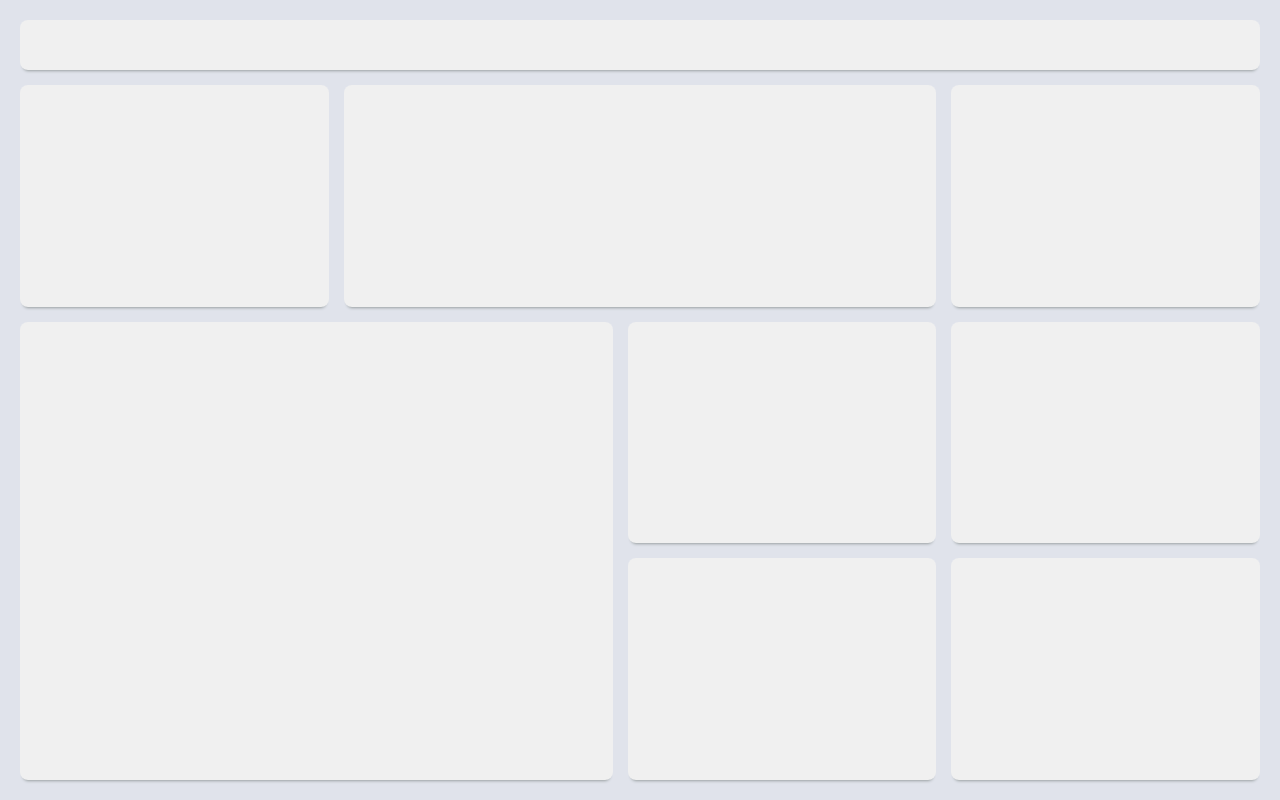
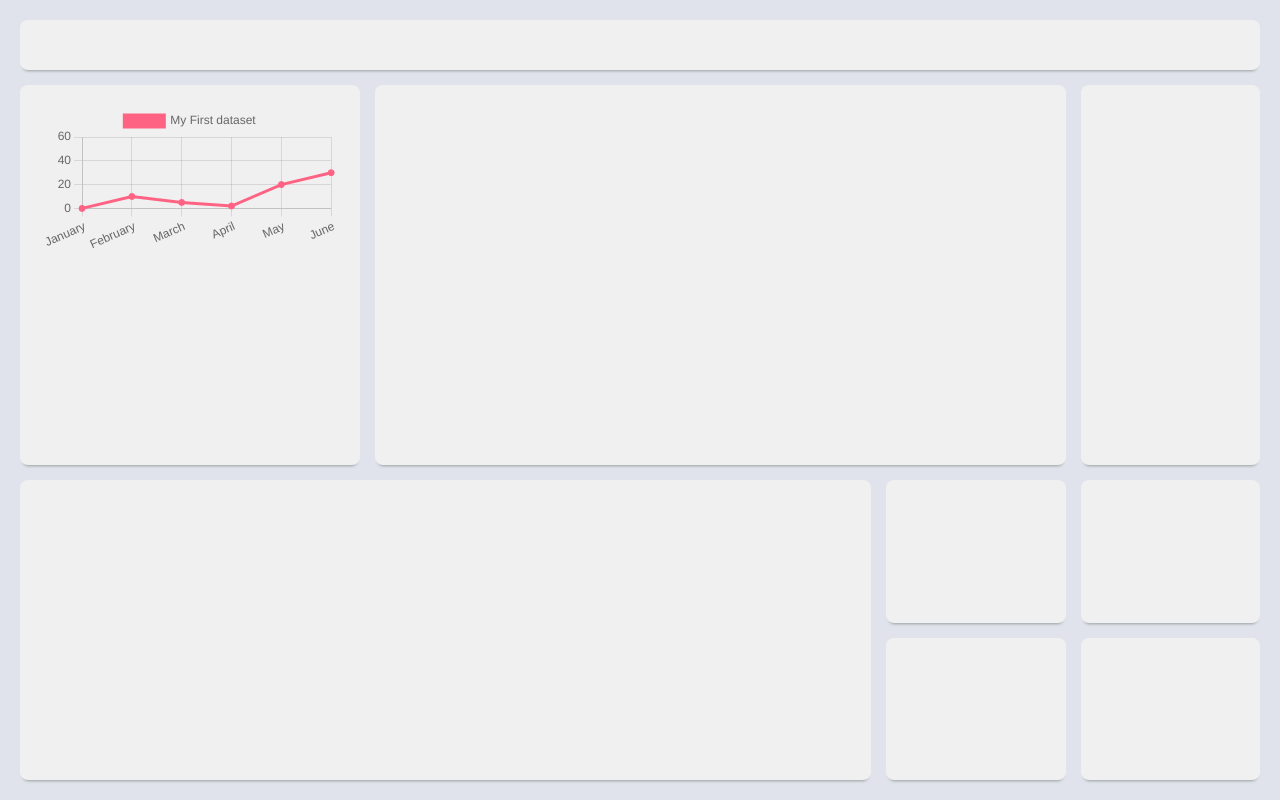
Before and after one commit to nimaaskarian/admin-dashboard, a React (Create React App) app: page / in a window 1280 px wide. Built offline with nearby package versions, Linux system fonts and the light colour scheme.

Commit message:
added chartjs

```diff
--- a/package.json
+++ b/package.json
@@ -8,6 +8,7 @@
     "@testing-library/user-event": "^13.5.0",
     "chart.js": "^3.7.1",
     "react": "^18.0.0",
+    "react-chartjs-2": "^4.0.1",
     "react-dom": "^18.0.0",
     "react-scripts": "5.0.0",
     "styled-components": "^5.3.5",
--- a/src/components/App/index.jsx
+++ b/src/components/App/index.jsx
@@ -1,14 +1,54 @@
 import FloatingCard from "blocks/FloatingCard";
 import React from "react";
 import Theme from "Theme";
+import { StyledApp } from "./style";
 
-import { StyledApp } from "./style";
+import {
+  Chart as ChartJS,
+  CategoryScale,
+  LinearScale,
+  PointElement,
+  LineElement,
+  Title,
+  Tooltip,
+  Legend,
+  LineController,
+} from "chart.js";
+import { Chart } from "react-chartjs-2";
+
+ChartJS.register(
+  CategoryScale,
+  LinearScale,
+  LineController,
+  PointElement,
+  LineElement,
+  Title,
+  Tooltip,
+  Legend
+);
+
+ChartJS.register(LineController, LineElement, PointElement, LinearScale, Title);
+
 const App = () => {
+  const labels = ["January", "February", "March", "April", "May", "June"];
+  const chartData = {
+    labels: labels,
+    datasets: [
+      {
+        label: "My First dataset",
+        backgroundColor: "rgb(255, 99, 132)",
+        borderColor: "rgb(255, 99, 132)",
+        data: [0, 10, 5, 2, 20, 30, 45],
+      },
+    ],
+  };
   return (
     <Theme>
       <StyledApp>
         <FloatingCard area="navbar"></FloatingCard>
-        <FloatingCard area="first"></FloatingCard>
+        <FloatingCard area="first">
+          <Chart type="line" data={chartData} />
+        </FloatingCard>
         <FloatingCard area="second"></FloatingCard>
         <FloatingCard area="third"></FloatingCard>
         <FloatingCard area="forth"></FloatingCard>
--- a/src/components/App/style.js
+++ b/src/components/App/style.js
@@ -9,6 +9,8 @@ export const StyledApp = styled.div`
   padding: 20px;
   display: grid;
   grid-gap: 15px;
-  grid-template-rows: 50px 1fr 1fr 1fr;
+  grid-template-rows: 50px 50% 1fr 1fr;
+  grid-template-columns: 1fr 40% 1fr 1fr;
+
   grid-template-areas: "navbar navbar navbar navbar" "first second second third" "forth forth fifth sixth" "forth forth seventh eighth";
 `;
```
Also changed, not shown: 1 other file (tests, documents, lock files or other folders).
